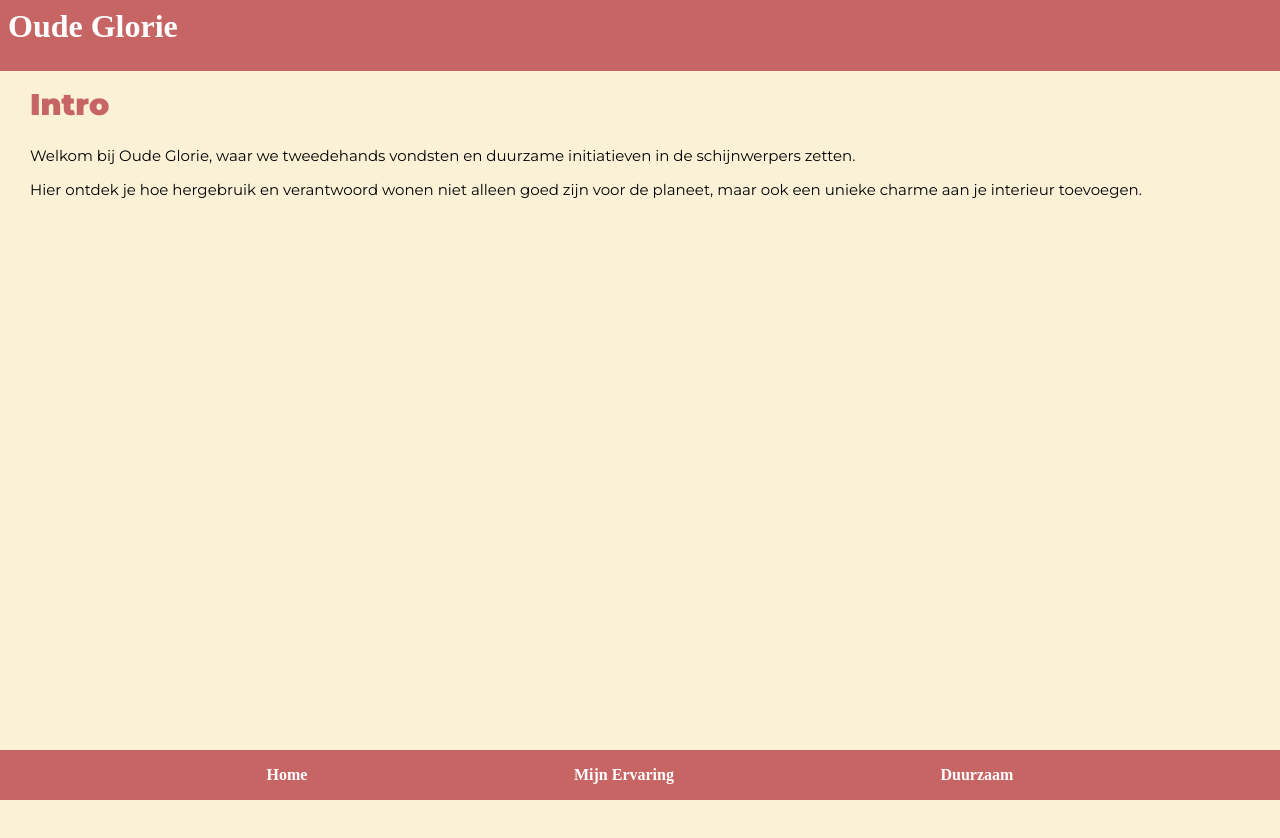
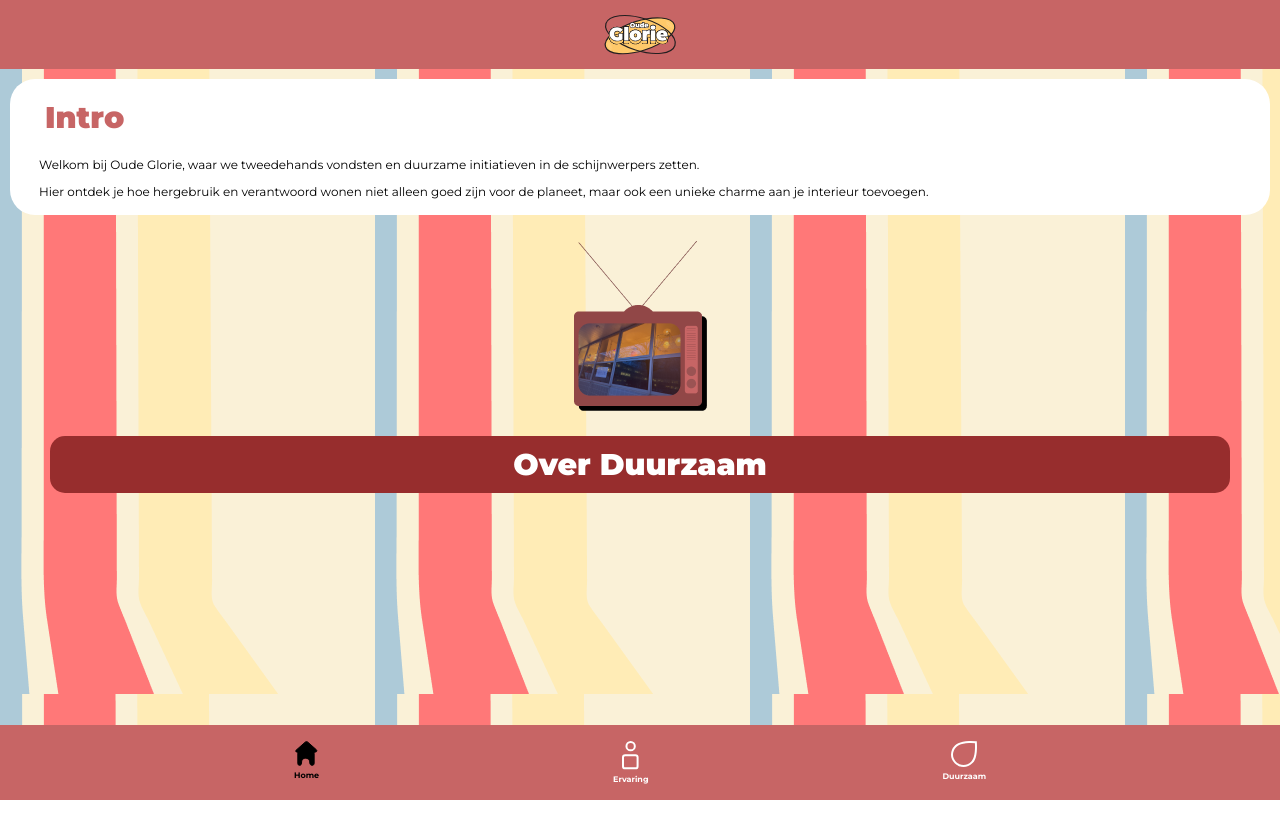
Before and after one commit to Kasperdegreeuw/oudeglorie, a plain HTML site: page index.html in a window 1280 px wide. After the commit the page ends 800 px from the top, so only its background shows below. Drawn offline with Linux system fonts and the light colour scheme.

Commit message:
Add files via upload

```diff
--- a/index.html
+++ b/index.html
@@ -1,31 +1,44 @@
 <!DOCTYPE html>
-<html lang="en">
+<html lang="nl">
+
 <head>
     <meta charset="UTF-8">
     <meta name="viewport" content="width=device-width, initial-scale=1.0">
     <title>Document</title>
     <link rel="stylesheet" href="style.css">
 </head>
-<body>
+
+<body class="page1">
     <header>
-        <h1>Oude Glorie</h1>
-        <img src="" alt="">
+        <h1 class="hidden">Oude Glorie</h1>
+        <a href="index.html"><img src="/images/logonew.svg" alt="logo"></a>
     </header>
     <main>
-        <h2>Intro</h2>
-        <p>Welkom bij Oude Glorie, waar we tweedehands vondsten en duurzame initiatieven in de schijnwerpers zetten. </p>
-        <p>Hier ontdek je hoe hergebruik en verantwoord wonen niet alleen goed zijn voor de planeet, maar ook een unieke charme aan je interieur toevoegen. </p>
+            <section class="textbox">
+                <h2>Intro</h2>
+                <p>Welkom bij Oude Glorie, waar we tweedehands vondsten en duurzame initiatieven in de schijnwerpers
+                    zetten. </p>
+                <p>Hier ontdek je hoe hergebruik en verantwoord wonen niet alleen goed zijn voor de planeet, maar ook
+                    een unieke charme aan je interieur toevoegen. </p>
+            </section>
+            <div class="content1">
+                <img src="/images/tv.png" alt="afbeelding tv">
+            </div>
+        <div>
+            <a href="duurzaam.html">Over Duurzaam</a>
+        </div>
 
     </main>
     <footer>
         <nav>
             <ul>
-                <li><a href="index.html">Home</a></li>
-                <li><a href="">Mijn Ervaring</a></li>
-                <li><a href="">Duurzaam</a></li>
+                <li><a class="flexfootstatus" href="index.html"><img src="/images/homeenabled.svg" alt="afbeelding home">Home</a></li>
+                <li><a class="flexfoot" href="mijnervaring.html"><img src="/images/ervaringdisabled.svg" alt="afbeelding mijn ervaring">Ervaring</a></li>
+                <li><a class="flexfoot" href="duurzaam.html"><img src="/images/duurzaamdisabled.svg" alt="afbeelding duurzaam">Duurzaam</a></li>
             </ul>
         </nav>
 
     </footer>
 </body>
+
 </html>
--- a/style.css
+++ b/style.css
@@ -8,6 +8,86 @@
 body {
     overflow-x: hidden;
 }
+
+header a {
+    display: flex;
+    justify-content: center;
+    align-items: center;
+}
+
+ul a {
+    font-family: "Montserrat", serif;
+    font-weight: 900;
+    font-style: normal ;
+    font-size: 0.5em;
+
+}
+
+.hidden {
+    clip: rect(0 0 0 0);
+    clip-path: inset(50%);
+    height: 1px;
+    overflow: hidden;
+    position: absolute;
+    white-space: nowrap;
+    width: 1px;
+}
+
+.content1  {
+    margin: 25px 0px;
+    display: flex;
+    align-items: center;
+    justify-content: center;
+}
+
+.textbox {
+    display: block;
+    justify-content: left;
+    background-color: white;
+    border-radius: 25px;
+    padding: 5px;
+    padding-bottom: 10px;
+    margin: 10px;
+}
+
+div a {
+    display: flex;
+    justify-content: center;
+    text-align: center;
+    color: white;
+    background-color: #972D2D;
+    padding: 10px;
+    margin: 0px 50px;
+    border-radius: 15px;
+    text-decoration: none;
+    font-family: "Montserrat", serif;
+    font-weight: 900;
+    font-style: normal ;
+    font-size: 30px;
+}
+
+.textbox p {
+    font-size: 12px;
+}
+
+
+.flexfoot {
+    display: flex;
+    flex-direction: column; /* Stack image above the text */
+    align-items: center;    /* Center both the image and the text */
+    color: white;
+    gap: 0.5em;
+
+}
+
+.flexfootstatus {
+    display: flex;
+    flex-direction: column;
+    align-items:center ;
+    color: black;
+    gap: 0.5em;
+}
+
 
 nav ul {
     display: flex;
@@ -37,8 +117,21 @@ li a {
     font-weight: bold ;
 }
 
-main {
-    background-color: #FAF1D7;
+.page1 {
+    background-image: url(images/bgimage.png);
+    background-attachment: fixed;
+    height: 100vh;
+}
+
+.page2 {
+    background-image: url(images/background2.jpg);
+    background-attachment: fixed;
+    height: 100vh;
+}
+
+.page3 {
+    background-image: url(images/background3.jpg);
+    background-attachment: fixed;
     height: 100vh;
 }
 
@@ -58,3 +151,13 @@ p {
     font-style: normal ;
     font-size: 15px;
 }
+
+article {
+    display: flex;
+    flex-direction: column;
+    justify-content: center;
+    align-items: center;
+    gap: 25px;
+    padding-top: 25px;
+    padding-bottom: 80px;
+}
```
Also changed, not shown: duurzaam.html (added, +44 -0 lines), mijnervaring.html (added, +42 -0 lines), images/MIJNERVARINGtext.png (added), images/background2.jpg (added), images/background3.jpg (added), images/backgroundimage code.svg (added), images/bgimage.png (added), images/duurzaamdisabled.svg (added), images/duurzaamenabled.svg (added), images/duurzaamheidtekst.png (added), images/ervaringdisabled.svg (added), images/ervaringenabled.svg (added), images/homedisabled.svg (added), images/homeenabled.svg (added), 4 more files.
